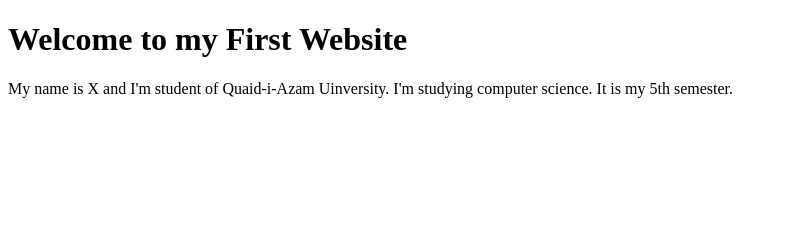
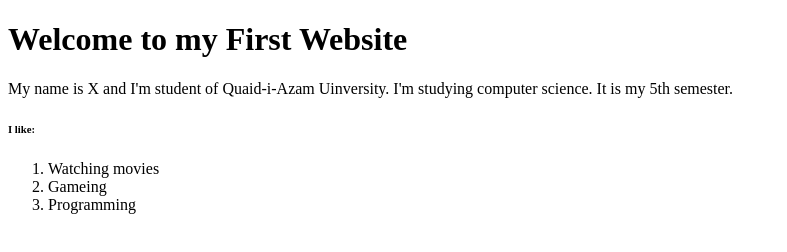
Before and after one commit to Numan369/wad-labs, a plain HTML site: page lab1/index.html in a window 1280 px wide. Shown: the whole page, without its empty margins (0-787 px from the left). Drawn offline with Linux system fonts and the light colour scheme.

Commit message:
list addes

```diff
--- a/lab1/index.html
+++ b/lab1/index.html
@@ -11,5 +11,11 @@
       My name is X and I'm student of Quaid-i-Azam Uinversity. I'm studying
       computer science. It is my 5th semester.
     </p>
+    <h6>I like:</h6>
+    <ol>
+      <li>Watching movies</li>
+      <li>Gameing</li>
+      <li>Programming</li>
+    </ol>
   </body>
 </html>
```
